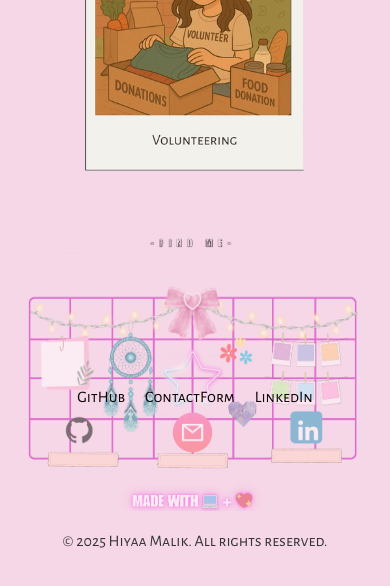
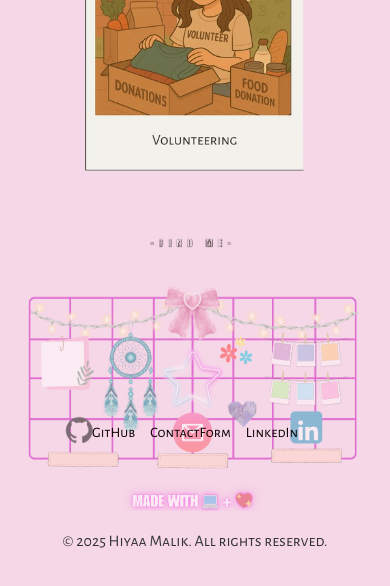
Before and after one commit to hiyaamalik/The-Real-Hiyaa-Malik, a React (Vite) app: page / in a window 390 px wide. Shown: the part 5405-5991 px from the top of the page. Built offline with nearby package versions, Linux system fonts and the light colour scheme; the HTML template or start-up script is replaced by a standard one.

Commit message:
Phone Fixes

```diff
--- a/src/styles/Contact.css
+++ b/src/styles/Contact.css
@@ -1,4 +1,4 @@
-/* MOBILE-FIRST APPROACH - UPDATED TO MATCH LAPTOP LAYOUT */
+/* MOBILE-FIRST APPROACH - FINAL ADJUSTMENTS */
 .contact-section {
     position: relative;
     padding: 20px;
@@ -25,14 +25,14 @@
 
 .contact-links {
     position: absolute;
-    top: 50%;
+    top: 65%; /* Shifted down from 50% */
     left: 50%;
     transform: translate(-50%, -50%);
     display: flex;
-    flex-direction: row; /* Horizontal layout like laptop */
+    flex-direction: row;
     justify-content: center;
     align-items: center;
-    gap: 20px; /* Smaller gap for mobile */
+    gap: 15px; /* Slightly reduced gap */
     width: 100%;
 }
 
@@ -41,23 +41,23 @@
     color: #0a0000;
     display: inline-block;
     margin: 0;
-    text-decoration: none; /* No underline like laptop */
-    font-size: 1rem;
+    text-decoration: none;
+    font-size: 0.9rem; /* Reduced from 1rem */
     background: none;
     border: none;
     padding: 0;
     cursor: pointer;
     font-family: inherit;
-    white-space: nowrap; /* Prevent text wrapping */
+    white-space: nowrap;
 }
 
 .contact-links a:hover,
 .modal-btn:hover {
     color: #cc006d;
-    text-decoration: underline; /* Underline only on hover like laptop */
+    text-decoration: underline;
 }
 
-/* TABLET STYLES - COMPLETELY UNCHANGED */
+/* TABLET STYLES - 100% UNCHANGED */
 @media (min-width: 768px) {
     .contact-section {
         padding: 10px;
@@ -77,10 +77,16 @@
     .contact-links {
         flex-direction: row;
         gap: 60px;
+        top: 50%; /* Reset to original */
+    }
+
+    .contact-links a,
+    .modal-btn {
+        font-size: 1rem; /* Reset to original */
     }
 }
 
-/* DESKTOP STYLES - COMPLETELY UNCHANGED */
+/* DESKTOP STYLES - 100% UNCHANGED */
 @media (min-width: 1024px) {
     .contact-section {
         padding: 2px;
@@ -100,6 +106,7 @@
     .contact-links {
         flex-direction: row;
         gap: 0;
+        top: 50%; /* Reset to original */
     }
 
     .contact-links a,
@@ -107,6 +114,7 @@
         margin: 95px;
         margin-top: 8.5cm;
         text-decoration: none;
+        font-size: 1rem; /* Reset to original */
     }
 
     .contact-links a:nth-child(-n+2),
@@ -115,7 +123,7 @@
     }
 }
 
-/* MODAL STYLES - COMPLETELY UNCHANGED */
+/* ALL MODAL STYLES REMAIN 100% UNCHANGED */
 .modal-overlay {
     position: fixed;
     top: 0;
@@ -177,7 +185,7 @@
     background-color: #d65a92;
 }
 
-/* Desktop Modal Adjustments - UNCHANGED */
+/* Desktop Modal - UNCHANGED */
 @media (min-width: 1024px) {
     .modal-content {
         max-width: 500px;
```
